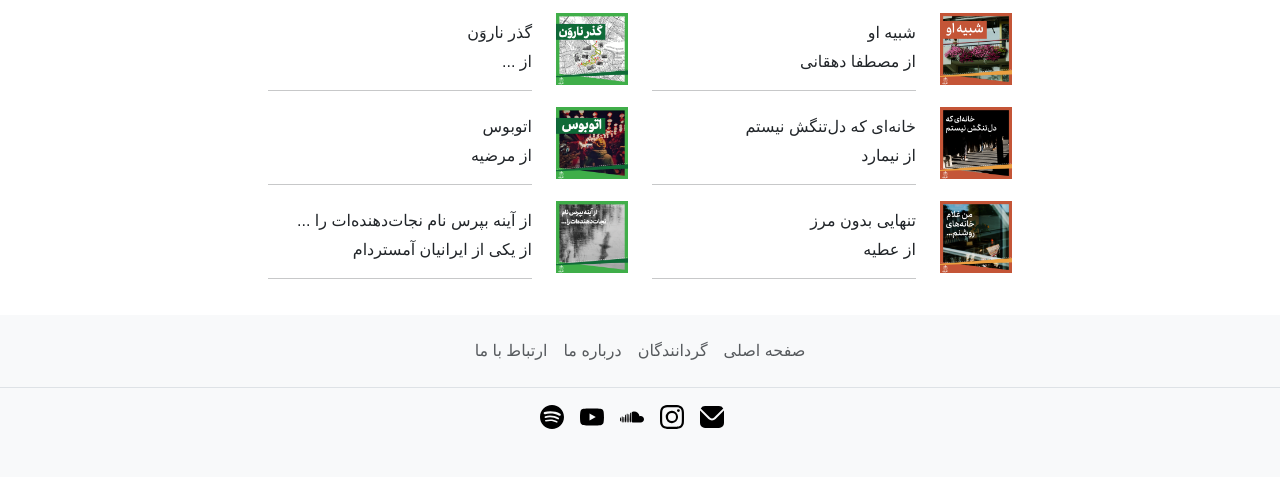
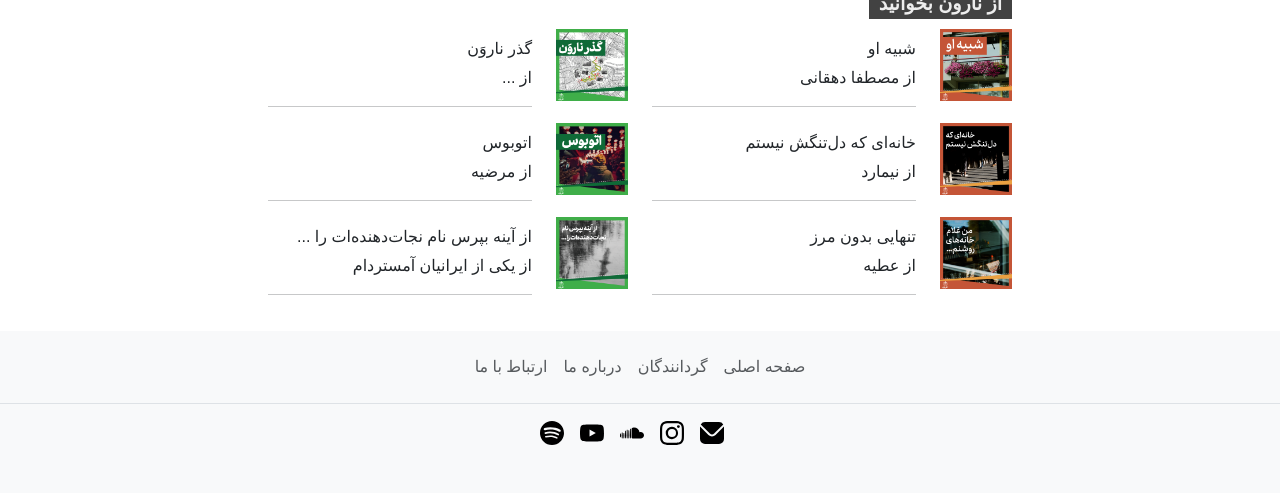
Before and after one commit to NaarvanMag/naarvanmag.github.io, a Jekyll site: the page built from pages/main.html, in a window 1280 px wide. Shown: the part 582-1075 px from the top of the page. Built offline with Jekyll 4.4.1, drawn with Linux system fonts in a browser that asks for light colours; nearby versions of some CDN libraries; a style sheet for code colours, icons or effects is not loaded.

Commit message:
Add title to main page

```diff
--- a/pages/main.html
+++ b/pages/main.html
@@ -27,9 +27,9 @@ permalink: /main
 
   </div>
 
-  <hr class="hr">
+  <div class="row">
+    <div class="col-12 nrv-title"><span>از نارون بخوانید</span></div>
 
-  <div class="row">
     {% for cat in site.categories reversed %}
     <div class="col-12 col-lg-6">
 
```
